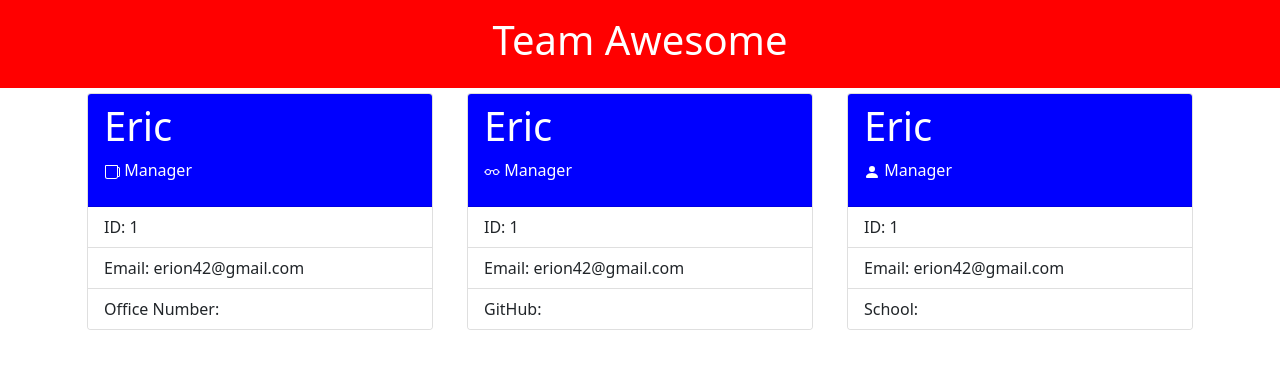
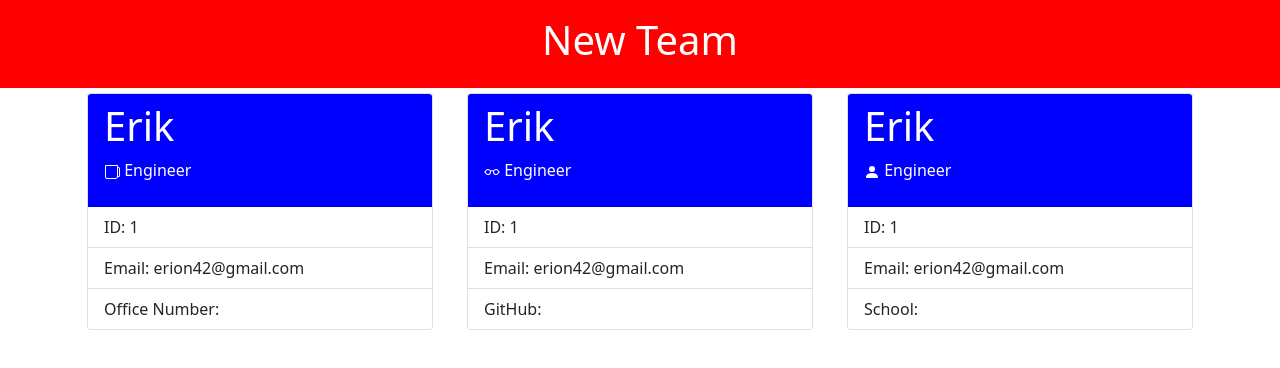
Before and after one commit to ERion42/teamProfileGenerator, a plain HTML site: page index.html in a window 1280 px wide. Drawn offline with nearby package versions, Linux system fonts and the light colour scheme.

```diff
--- a/index.html
+++ b/index.html
@@ -9,13 +9,13 @@
         <!-- Bootstrap CSS -->
         <link href="https://cdn.jsdelivr.net/npm/bootstrap@5.1.3/dist/css/bootstrap.min.css" rel="stylesheet" integrity="sha384-1BmE4kWBq78iYhFldvKuhfTAU6auU8tT94WrHftjDbrCEXSU1oBoqyl2QvZ6jIW3" crossorigin="anonymous">
 
-        <title>Team Awesome</title>
+        <title>New Team</title>
       </head>
     <body>
 
 
         <header class="d-flex justify-content-center py-3" style="background-color: red; color: white;">
-            <h1>Team Awesome</h1>
+            <h1>New Team</h1>
         </header>
 
 
@@ -25,10 +25,10 @@
                 <div class="col-md" style="margin: 5px;">
                     <section class="card">
                         <section class="card-header" style="background-color: blue; color: white;">
-                            <h1>Eric</h1>
+                            <h1>Erik</h1>
                             <p><svg xmlns="http://www.w3.org/2000/svg" width="16" height="16" fill="currentColor" class="bi bi-cup" viewBox="0 0 16 16">
                                 <path d="M1 2a1 1 0 0 1 1-1h11a1 1 0 0 1 1 1v1h.5A1.5 1.5 0 0 1 16 4.5v7a1.5 1.5 0 0 1-1.5 1.5h-.55a2.5 2.5 0 0 1-2.45 2h-8A2.5 2.5 0 0 1 1 12.5V2zm13 10h.5a.5.5 0 0 0 .5-.5v-7a.5.5 0 0 0-.5-.5H14v8zM13 2H2v10.5A1.5 1.5 0 0 0 3.5 14h8a1.5 1.5 0 0 0 1.5-1.5V2z"/>
-                              </svg>  Manager</p>
+                              </svg>  Engineer</p>
                         </section>
                         <ul class="list-group list-group-flush">
                             <li class="list-group-item">ID: 1</li>
@@ -41,10 +41,10 @@
                 <div class="col-md" style="margin: 5px;">
                     <section class="card">
                         <section class="card-header" style="background-color: blue; color: white;">
-                            <h1>Eric</h1>
+                            <h1>Erik</h1>
                             <p><svg xmlns="http://www.w3.org/2000/svg" width="16" height="16" fill="currentColor" class="bi bi-eyeglasses" viewBox="0 0 16 16">
                                 <path d="M4 6a2 2 0 1 1 0 4 2 2 0 0 1 0-4zm2.625.547a3 3 0 0 0-5.584.953H.5a.5.5 0 0 0 0 1h.541A3 3 0 0 0 7 8a1 1 0 0 1 2 0 3 3 0 0 0 5.959.5h.541a.5.5 0 0 0 0-1h-.541a3 3 0 0 0-5.584-.953A1.993 1.993 0 0 0 8 6c-.532 0-1.016.208-1.375.547zM14 8a2 2 0 1 1-4 0 2 2 0 0 1 4 0z"/>
-                              </svg>  Manager</p>
+                              </svg>  Engineer</p>
                         </section>
                         <ul class="list-group list-group-flush">
                             <li class="list-group-item">ID: 1</li>
@@ -57,10 +57,10 @@
                 <div class="col-md" style="margin: 5px;">
                     <section class="card">
                         <section class="card-header" style="background-color: blue; color: white;">
-                            <h1>Eric</h1>
+                            <h1>Erik</h1>
                             <p><svg xmlns="http://www.w3.org/2000/svg" width="16" height="16" fill="currentColor" class="bi bi-person-fill" viewBox="0 0 16 16">
                                 <path d="M3 14s-1 0-1-1 1-4 6-4 6 3 6 4-1 1-1 1H3zm5-6a3 3 0 1 0 0-6 3 3 0 0 0 0 6z"/>
-                              </svg>  Manager</p>
+                              </svg>  Engineer</p>
                         </section>
                         <ul class="list-group list-group-flush">
                             <li class="list-group-item">ID: 1</li>
```
Also changed, not shown: index.js (+44 -4 lines), 1 other file.
